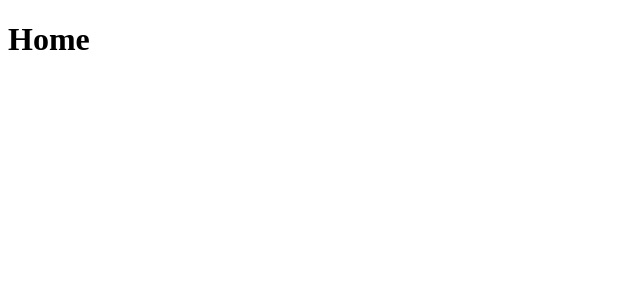
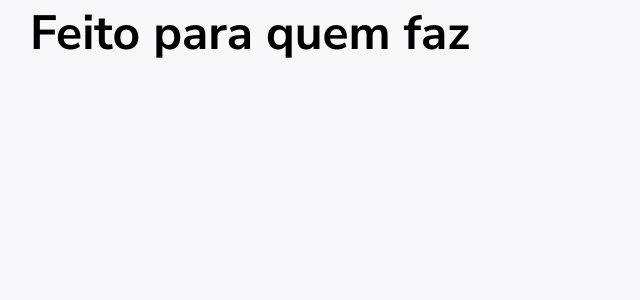
Before and after one commit to ambegossi/codehub-web, a React (Create React App) app: page / in a window 1280 px wide. Shown: the top 300 px of the page, without its empty margins (0-640 px from the left). Built offline with nearby package versions, Linux system fonts and the light colour scheme.

Commit message:
add styled components and global styles

```diff
--- a/package.json
+++ b/package.json
@@ -20,6 +20,7 @@
     "react-dom": "^16.13.1",
     "react-router-dom": "^5.2.0",
     "react-scripts": "3.4.3",
+    "styled-components": "^5.1.1",
     "typescript": "~3.7.2"
   },
   "scripts": {
@@ -42,6 +43,7 @@
   },
   "devDependencies": {
     "@types/react-router-dom": "^5.1.5",
+    "@types/styled-components": "^5.1.2",
     "eslint": "6.8.0",
     "eslint-config-prettier": "^6.11.0",
     "eslint-import-resolver-typescript": "^2.2.1",
--- a/public/index.html
+++ b/public/index.html
@@ -6,7 +6,8 @@
     <meta name="theme-color" content="#7848F4" />
 
     <title>CodeHub</title>
-  </head>
+
+    <link href="https://fonts.googleapis.com/css2?family=Nunito+Sans:wght@400;700&display=swap" rel="stylesheet">  </head>
   <body>
     <noscript>You need to enable JavaScript to run this app.</noscript>
     <div id="root"></div>
--- a/src/App.tsx
+++ b/src/App.tsx
@@ -1,12 +1,16 @@
 import React from 'react';
 import { BrowserRouter } from 'react-router-dom';
 
+import GlobalStyle from './styles/global';
 import Routes from './routes';
 
 const App: React.FC = () => (
-  <BrowserRouter>
-    <Routes />
-  </BrowserRouter>
+  <>
+    <BrowserRouter>
+      <Routes />
+    </BrowserRouter>
+    <GlobalStyle />
+  </>
 );
 
 export default App;
--- a/src/pages/Home/index.tsx
+++ b/src/pages/Home/index.tsx
@@ -1,7 +1,9 @@
 import React from 'react';
 
+import { Title } from './styles';
+
 const Home: React.FC = () => {
-  return <h1>Home</h1>;
-}
+  return <Title>Feito para quem faz</Title>;
+};
 
 export default Home;
--- /dev/null
+++ b/src/pages/Home/styles.ts
@@ -0,0 +1,6 @@
+import styled from 'styled-components';
+
+export const Title = styled.h1`
+  font-size: 48px;
+  color: #000;
+`;
--- /dev/null
+++ b/src/styles/global.ts
@@ -0,0 +1,29 @@
+import { createGlobalStyle } from 'styled-components';
+
+export default createGlobalStyle`
+  *{
+    margin: 0;
+    padding: 0;
+    outline: 0;
+    box-sizing: border-box;
+  }
+
+  body {
+    background: #F8F8FA;
+    -webkit-font-smoothing: antialiased;
+  }
+
+  body, input, button {
+    font: 16px 'Nunito Sans', sans-serif;
+  }
+
+  #root {
+    max-width: 1260px;
+    margin: 0 auto;
+    padding: 0px 20px;
+  }
+
+  button {
+    cursor: pointer;
+  }
+`;
```
Also changed, not shown: 1 other file (tests, documents, lock files or other folders).
